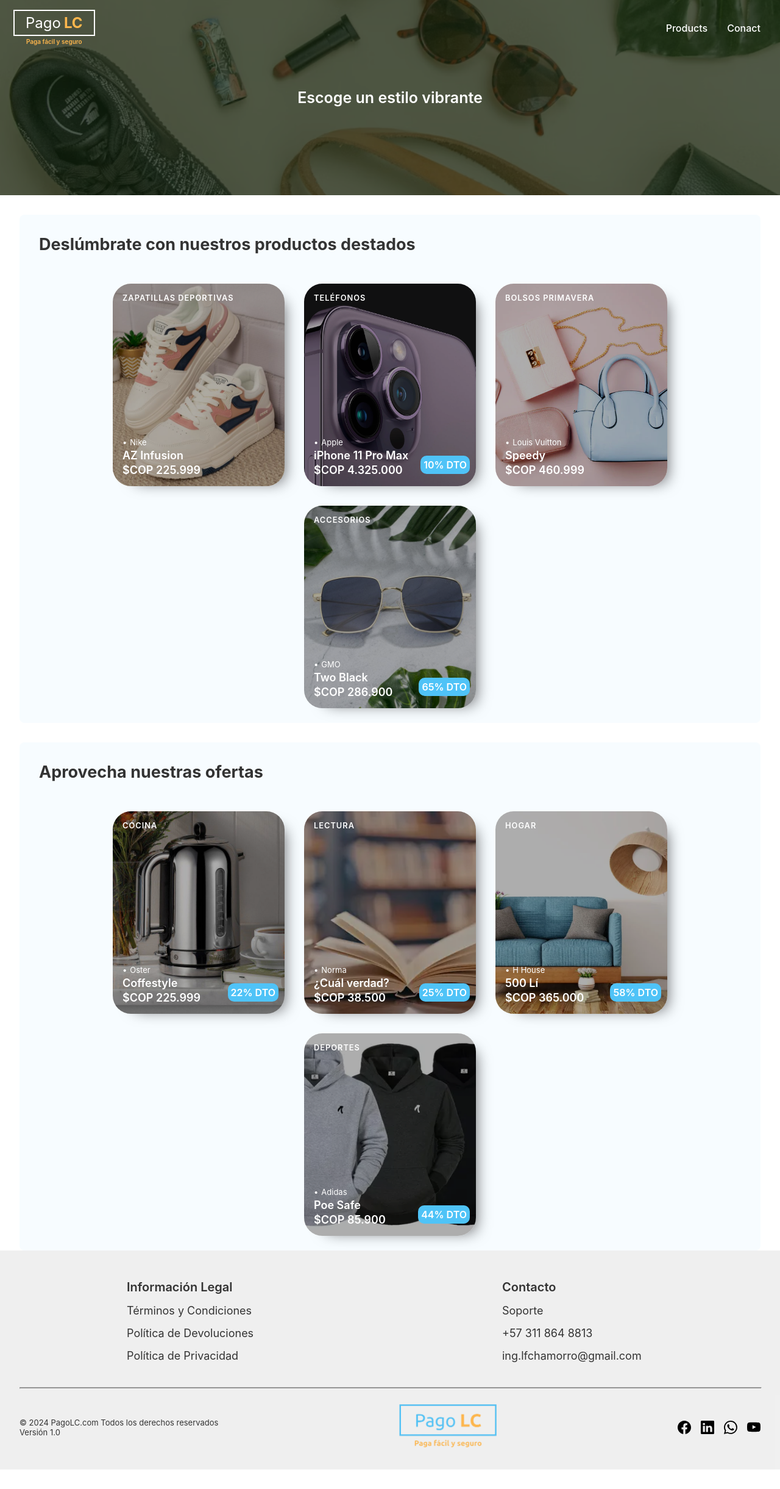
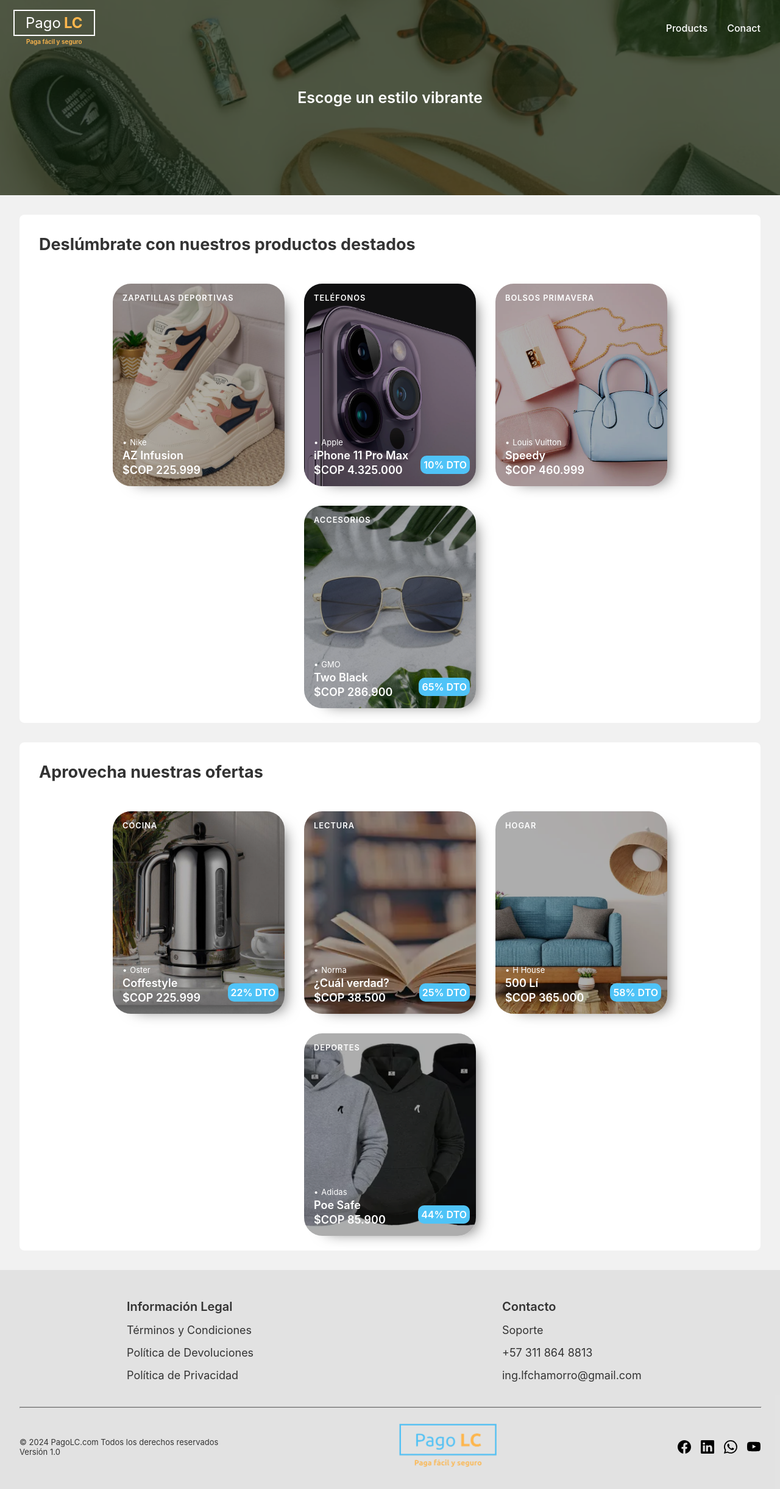
Before and after one commit to dev-lfchamorro/payment-process, a React (Create React App) app: page / in a window 1280 px wide. Shown: the whole page at 61% size. Before the commit the page ends 2409 px from the top, so only its background shows below. Built offline with nearby package versions, Linux system fonts and the light colour scheme.

Commit message:
Little design details

```diff
--- a/src/assets/css/colors.scss
+++ b/src/assets/css/colors.scss
@@ -3,6 +3,7 @@ $color-primary: #8bc34a;
 $color-secondary: #ffb74d;
 $color-tertiary: #4fc3f7;
 $color-text: #333;
+$color-backgorund-document: #f1f1f1;
 
 // ** General colors **
 $color-blue-dark: #11240e;
--- a/src/components/SectionProductList/styles.scss
+++ b/src/components/SectionProductList/styles.scss
@@ -1,7 +1,8 @@
 @import "../../assets/css/colors.scss";
 
 .section-products {
-  background-color: $color-rgba-tertiary-sections;
+  background-color: $color-white;
+  border-radius: 8px;
   display: flex;
   flex-direction: column;
   gap: 3rem;
@@ -9,5 +10,4 @@
   margin-top: 2rem;
   padding: 0 1rem 1.5rem;
   width: calc(95% - 2rem);
-  border-radius: 8px;
 }
--- a/src/components/common/Footer/styles.scss
+++ b/src/components/common/Footer/styles.scss
@@ -6,6 +6,7 @@
   display: flex;
   flex-direction: column;
   gap: 1rem;
+  margin-top: 2rem;
   padding: 2rem;
   width: calc(100% - 4rem);
 
--- a/src/index.scss
+++ b/src/index.scss
@@ -12,6 +12,7 @@ body {
   padding: 0;
   scroll-behavior: smooth;
   color: $color-text;
+  background-color: $color-backgorund-document;
 }
 
 #root,
```
